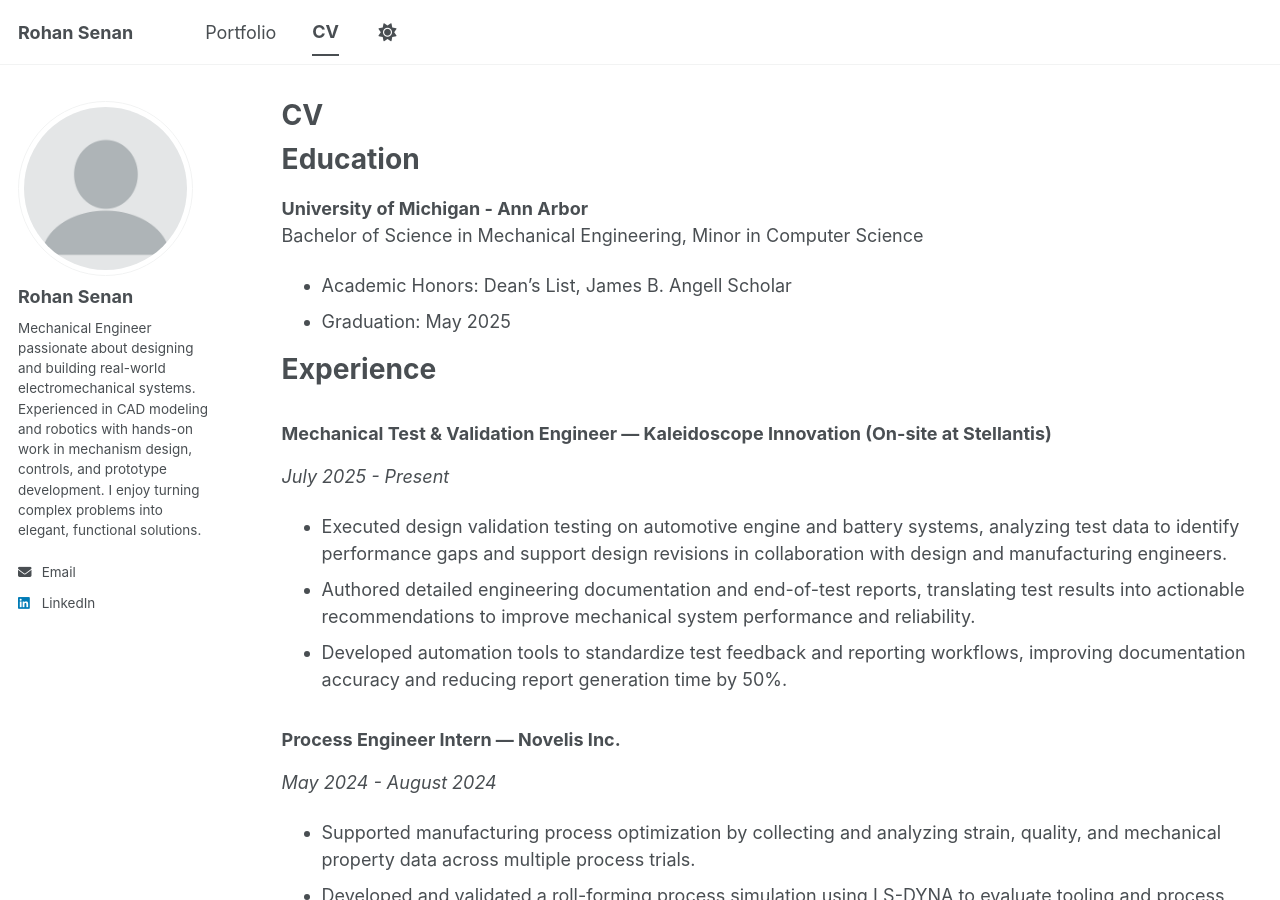
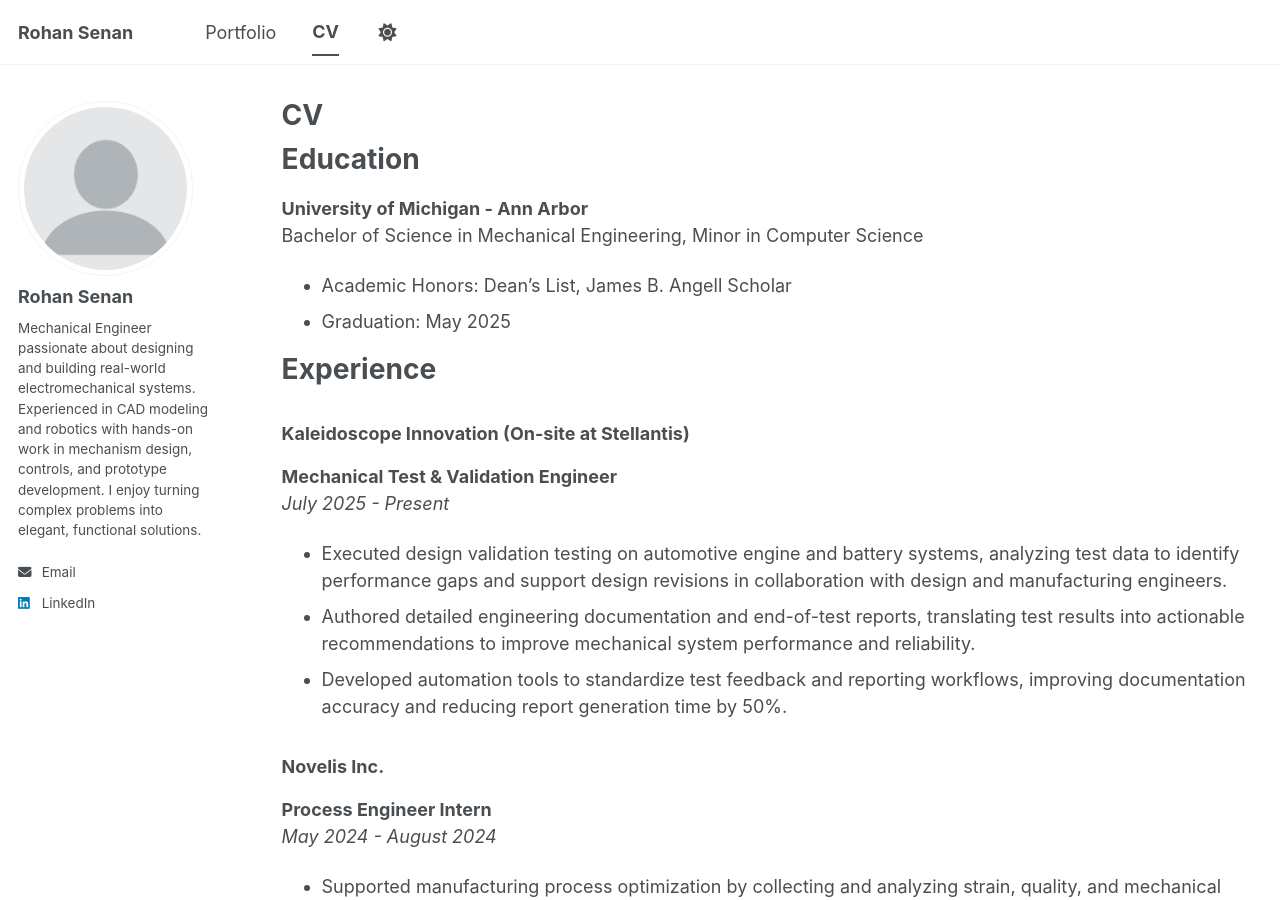
Before and after one commit to rohansenan/rohansenan.github.io, a Jekyll site: the page built from _pages/cv.md, in a window 1280 px wide and 900 px high. Built offline with Jekyll 4.4.1, drawn with Linux system fonts in a browser that asks for light colours; a script bundle is joined from its source files by our own code; library files that are not in the unit come from our copies.

Commit message:
Revise job titles and enhance CV formatting
Updated job titles and formatting for clarity in CV.

```diff
--- a/_pages/cv.md
+++ b/_pages/cv.md
@@ -18,13 +18,15 @@
 
 Experience
 ======
-### Mechanical Test & Validation Engineer — Kaleidoscope Innovation (On-site at Stellantis)
+### Kaleidoscope Innovation (On-site at Stellantis)
+**Mechanical Test & Validation Engineer**
 *July 2025 - Present*
 - Executed design validation testing on automotive engine and battery systems, analyzing test data to identify performance gaps and support design revisions in collaboration with design and manufacturing engineers.
 - Authored detailed engineering documentation and end-of-test reports, translating test results into actionable recommendations to improve mechanical system performance and reliability.
 - Developed automation tools to standardize test feedback and reporting workflows, improving documentation accuracy and reducing report generation time by 50%.
 
-### Process Engineer Intern — Novelis Inc.
+### Novelis Inc.
+**Process Engineer Intern**
 *May 2024 - August 2024*
 - Supported manufacturing process optimization by collecting and analyzing strain, quality, and mechanical property data across multiple process trials.
 - Developed and validated a roll-forming process simulation using LS-DYNA to evaluate tooling and process changes prior to production trials, reducing setup adjustments by 25%.
```
